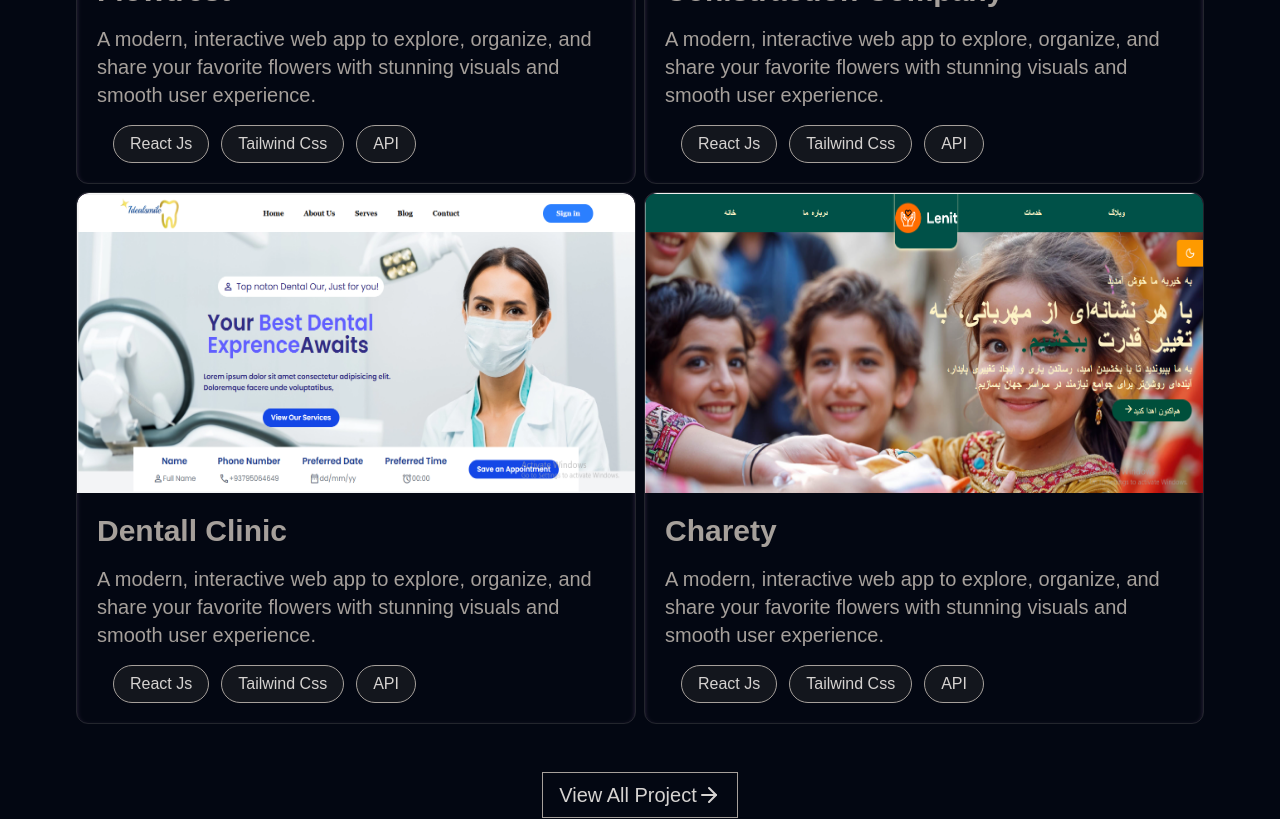
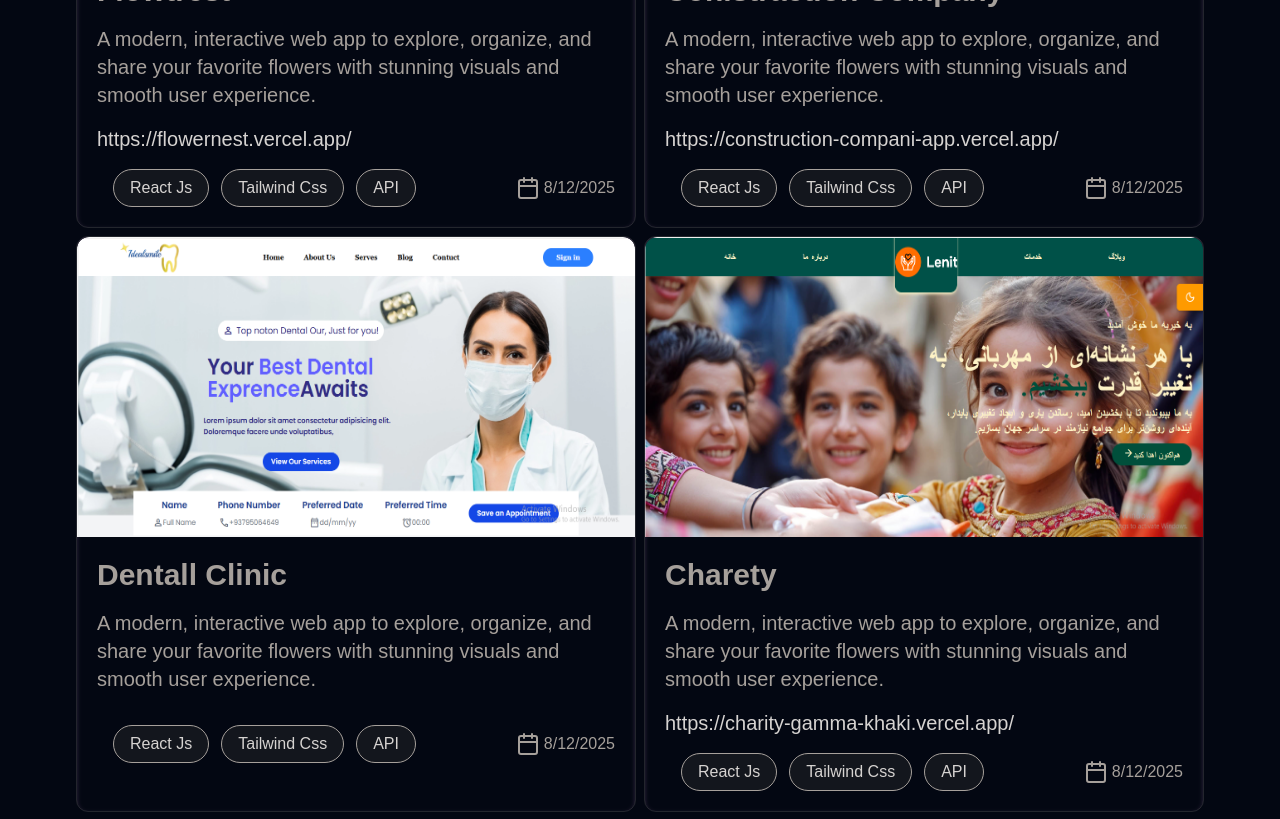
Before and after one commit to nazisharifi2025/NaziSharifi, a Next.js app: page / in a window 1280 px wide. Shown: the part 2820-3639 px from the top of the page. Built offline with nearby package versions, Linux system fonts and the light colour scheme.

Commit message:
some style added

```diff
--- a/src/app/Componnint/Project.tsx
+++ b/src/app/Componnint/Project.tsx
@@ -1,4 +1,4 @@
-import { ArrowRight, ChevronRight, Github, Linkedin } from 'lucide-react'
+import { ArrowRight, Calendar, ChevronRight, Cylinder, CylinderIcon, Github, Linkedin } from 'lucide-react'
 import Link from 'next/link'
 import React from 'react'
 
@@ -9,24 +9,28 @@ function Project() {
             img: "/project4.png",
             name: "Flowtrest",
             dis: "A modern, interactive web app to explore, organize, and share your favorite flowers with stunning visuals and smooth user experience.",
+            link: "https://flowernest.vercel.app/"
         },
         {
             id: 2,
             img: "/project2.png",
             name: "Conistraction Company",
             dis: "A modern, interactive web app to explore, organize, and share your favorite flowers with stunning visuals and smooth user experience.",
+            link: "https://construction-compani-app.vercel.app/"
         },
         {
             id: 3,
             img: "/project1.png",
             name: "Dentall Clinic",
             dis: "A modern, interactive web app to explore, organize, and share your favorite flowers with stunning visuals and smooth user experience.",
+            link: ""
         },
               {
             id: 4,
             img: "/project3.png",
             name: "Charety",
             dis: "A modern, interactive web app to explore, organize, and share your favorite flowers with stunning visuals and smooth user experience.",
+            link: "https://charity-gamma-khaki.vercel.app/"
         },
     ]
   return (
@@ -45,10 +49,14 @@ function Project() {
                 <div className='p-5 flex flex-col gap-4  '>
                     <h1 className='font-bold text-3xl text-stone-400 group-hover:text-fuchsia-400 transition-all duration-300'>{Pro.name}</h1>
                     <p className='text-xl text-stone-400'>{Pro.dis}</p>
+                    <a className='text-xl text-stone-300 hover:text-blue-500' href={Pro.link}>{Pro.link}</a>
+                    <div className='w-full flex justify-between items-center'>
                     <div className='flex space-x-3 px-4 '>
                         <button className='rounded-full px-4 py-1.5 border border-stone-400 bg-stone-600/20 text-stone-300 '>React Js</button>
                         <button className='rounded-full px-4 py-1.5 border border-stone-400 bg-stone-600/20 text-stone-300 '>Tailwind Css</button>
                         <button className='rounded-full px-4 py-1.5 border border-stone-400 bg-stone-600/20 text-stone-300 '>API</button>
+                    </div>
+                    <span className='flex gap-1 text-stone-400'><Calendar />8/12/2025</span>
                     </div>
                 </div>
             </div>
```
